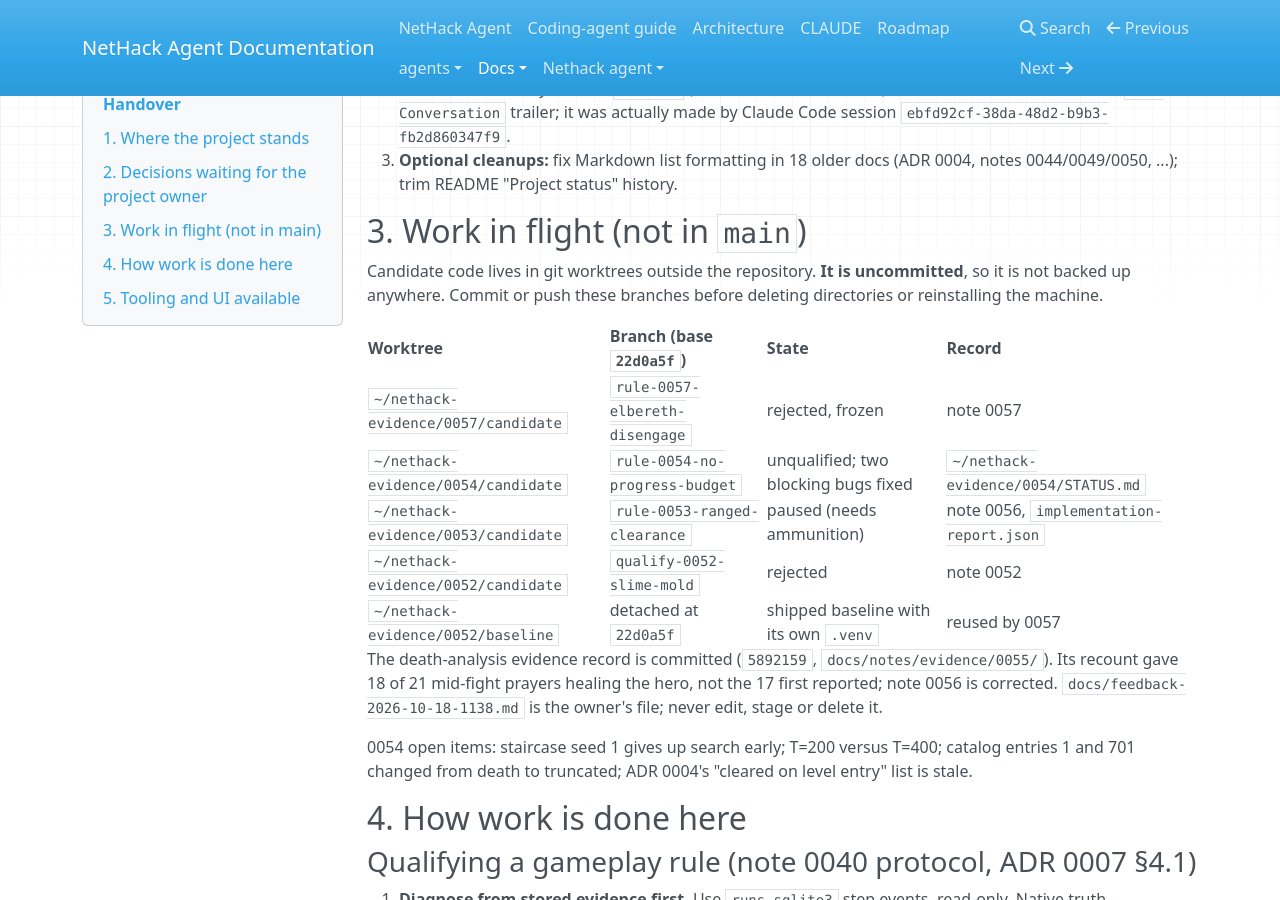
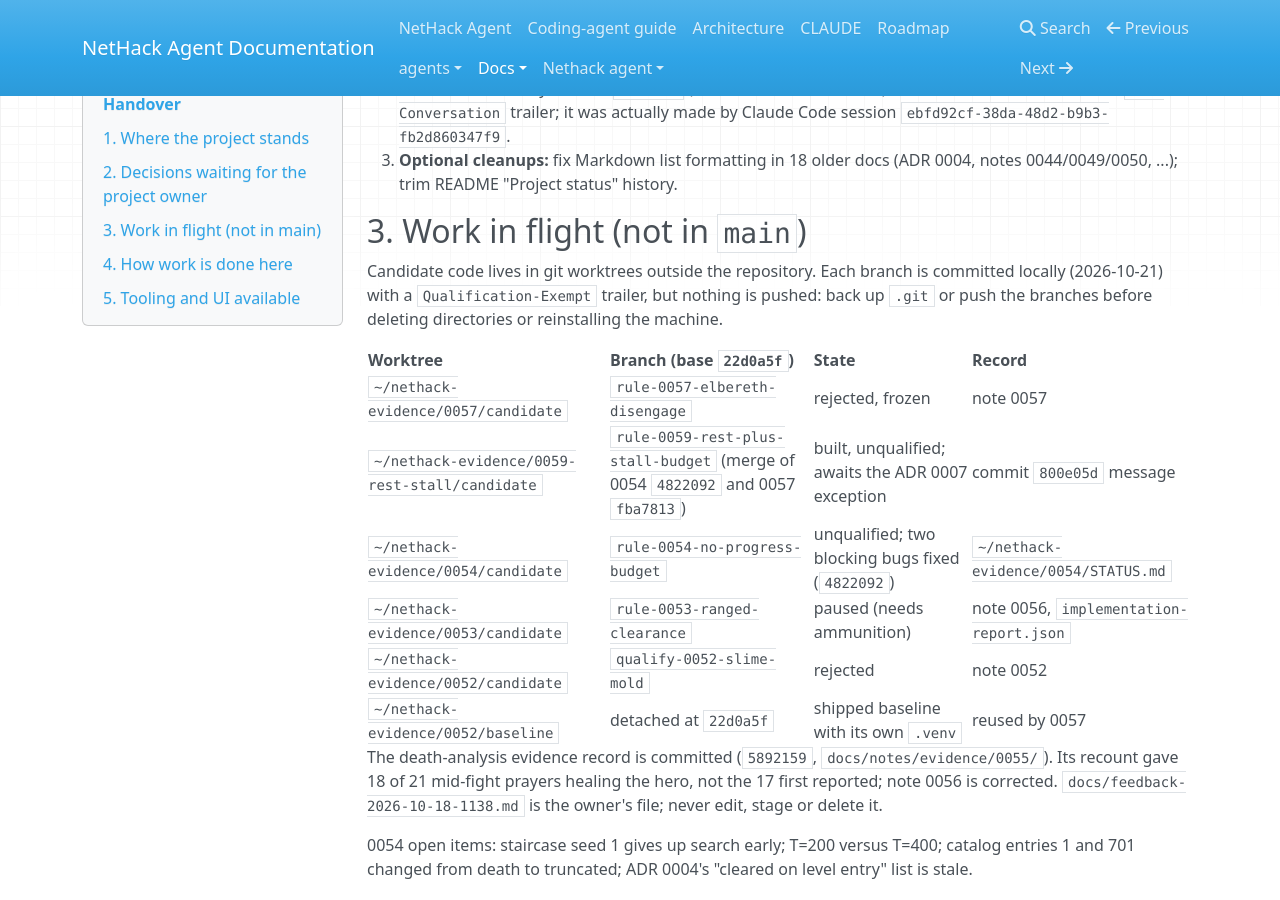
Before and after one commit to Stimim/workspace-agent-play-nethack, an MkDocs documentation site: the page built from docs/handover.md, in a window 1280 px wide and 900 px high, scrolled down 1091 px. Built offline with MkDocs 1.6.1, drawn with Linux system fonts in a browser that asks for light colours; nearby versions of some CDN libraries.

Commit message:
Record the committed candidate branches and candidate 0059 in the handover
Co-Authored-By: Claude Opus 5.5 <noreply@anthropic.com>
Claude-Session: ebfd92cf-38da-48d2-b9b3-fb2d860347f9

```diff
--- a/docs/handover.md
+++ b/docs/handover.md
@@ -60,14 +60,16 @@ Status and working notes for the next coding agent (for example Claude Code,
 
 ## 3. Work in flight (not in `main`)
 
-Candidate code lives in git worktrees outside the repository. **It is
-uncommitted**, so it is not backed up anywhere. Commit or push these branches
-before deleting directories or reinstalling the machine.
+Candidate code lives in git worktrees outside the repository. Each branch is
+committed locally (2026-10-21) with a `Qualification-Exempt` trailer, but
+nothing is pushed: back up `.git` or push the branches before deleting
+directories or reinstalling the machine.
 
 | Worktree | Branch (base `22d0a5f`) | State | Record |
 | --- | --- | --- | --- |
 | `~/nethack-evidence/0057/candidate` | `rule-0057-elbereth-disengage` | rejected, frozen | note 0057 |
-| `~/nethack-evidence/0054/candidate` | `rule-0054-no-progress-budget` | unqualified; two blocking bugs fixed | `~/nethack-evidence/0054/STATUS.md` |
+| `~/nethack-evidence/0059-rest-stall/candidate` | `rule-0059-rest-plus-stall-budget` (merge of 0054 `4822092` and 0057 `fba7813`) | built, unqualified; awaits the ADR 0007 exception | commit `800e05d` message |
+| `~/nethack-evidence/0054/candidate` | `rule-0054-no-progress-budget` | unqualified; two blocking bugs fixed (`4822092`) | `~/nethack-evidence/0054/STATUS.md` |
 | `~/nethack-evidence/0053/candidate` | `rule-0053-ranged-clearance` | paused (needs ammunition) | note 0056, `implementation-report.json` |
 | `~/nethack-evidence/0052/candidate` | `qualify-0052-slime-mold` | rejected | note 0052 |
 | `~/nethack-evidence/0052/baseline` | detached at `22d0a5f` | shipped baseline with its own `.venv` | reused by 0057 |
```
